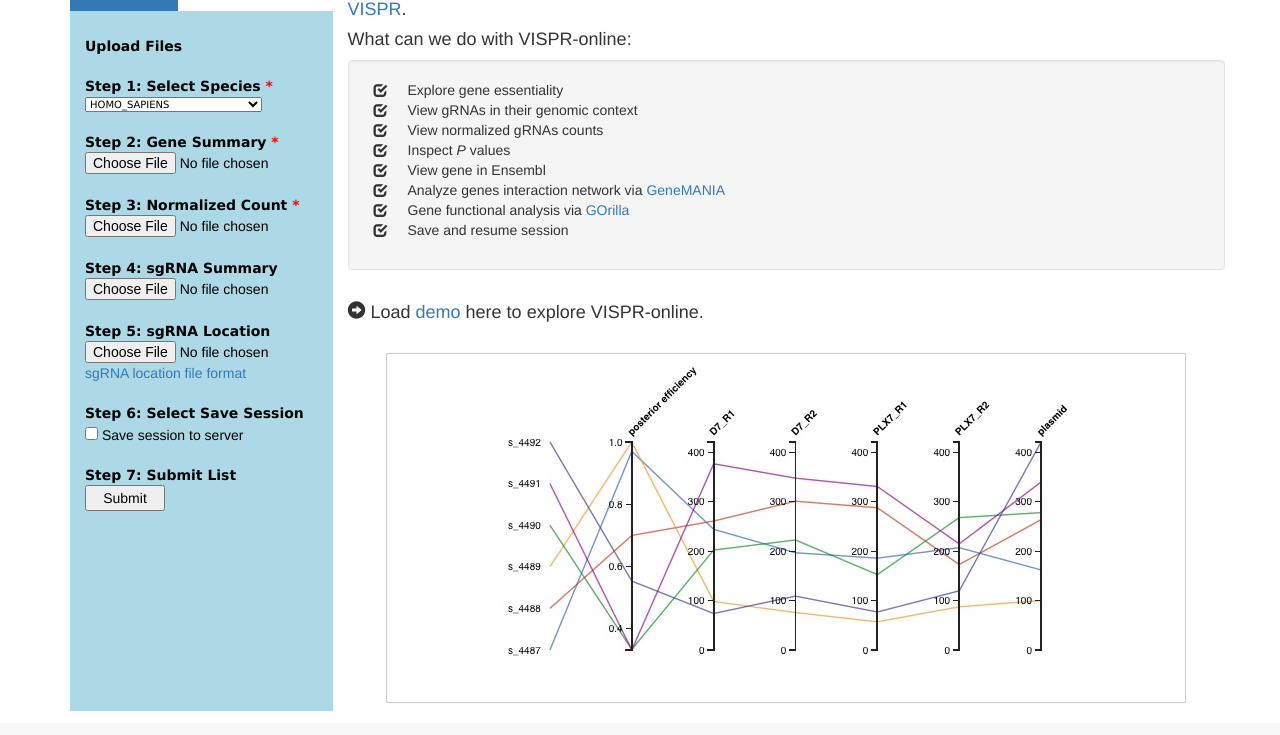
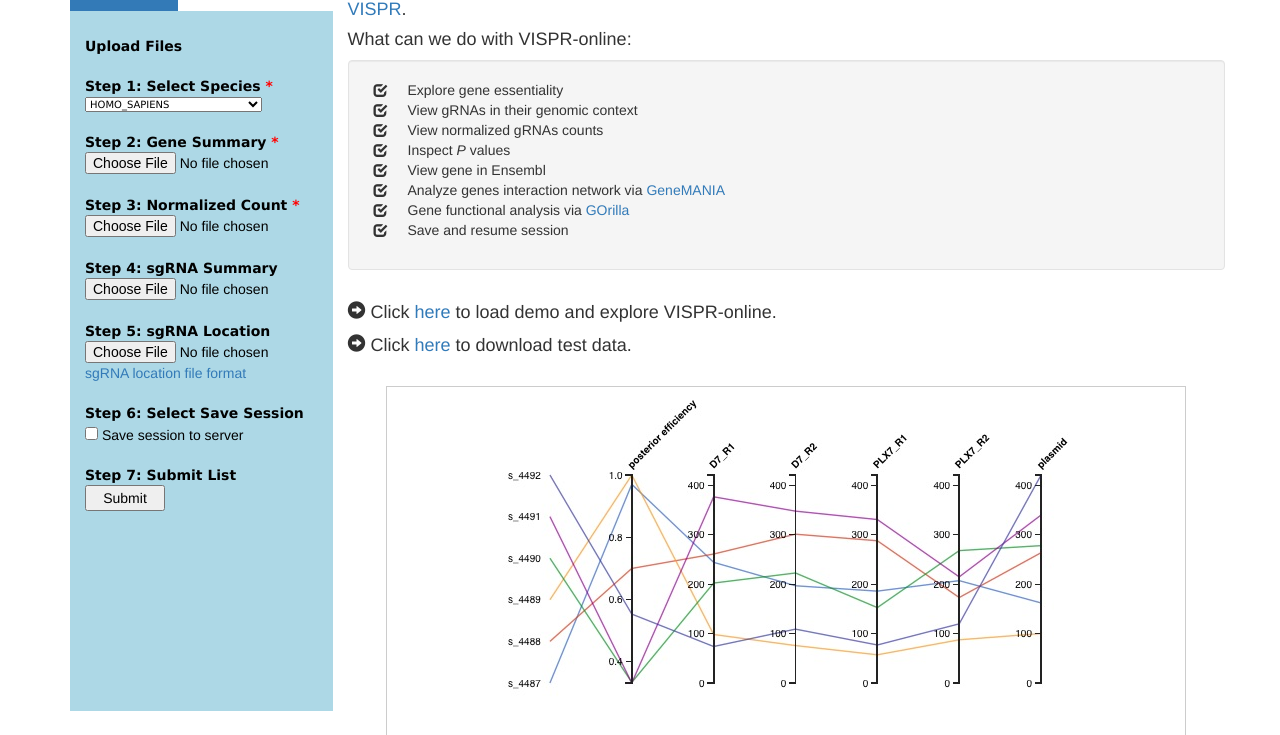
Before and after one commit to lemoncyb/VISPR-online, a Flask app: page / in a window 1280 px wide. Shown: the part 159-894 px from the top of the page. Before the commit the page ends 870 px from the top, so only its background shows below. Run offline with Flask 2, Linux system fonts and the light colour scheme; parts of the project's set-up code (start-up, migrations or seed data) failed here and were passed over; some libraries are stand-ins or nearby versions.

Commit message:
add data for download and test

```diff
--- a/vispr_screen/templates/index.html
+++ b/vispr_screen/templates/index.html
@@ -164,8 +164,13 @@
       </div>
       <div class="row">
           <h4>
-        <span class="glyphicon glyphicon-circle-arrow-right" aria-hidden="true"></span>
-          Load <a id="demo_btn" class="demo" href="#">demo</a> here to explore VISPR-online.</h4>
+              <span class="glyphicon glyphicon-circle-arrow-right" aria-hidden="true"></span>
+              Click <a id="demo_btn" class="demo" href="#">here</a> to load demo and explore VISPR-online.
+          </h4>
+          <h4>
+              <span class="glyphicon glyphicon-circle-arrow-right" aria-hidden="true"></span>
+              Click <a href="/static/data/testdata.zip" download="testdata.zip">here</a> to download test data.
+          </h4>
       </div>
       <div class="row">
         <div class="banner" id="banner">
```
Also changed, not shown: 1 other file.
